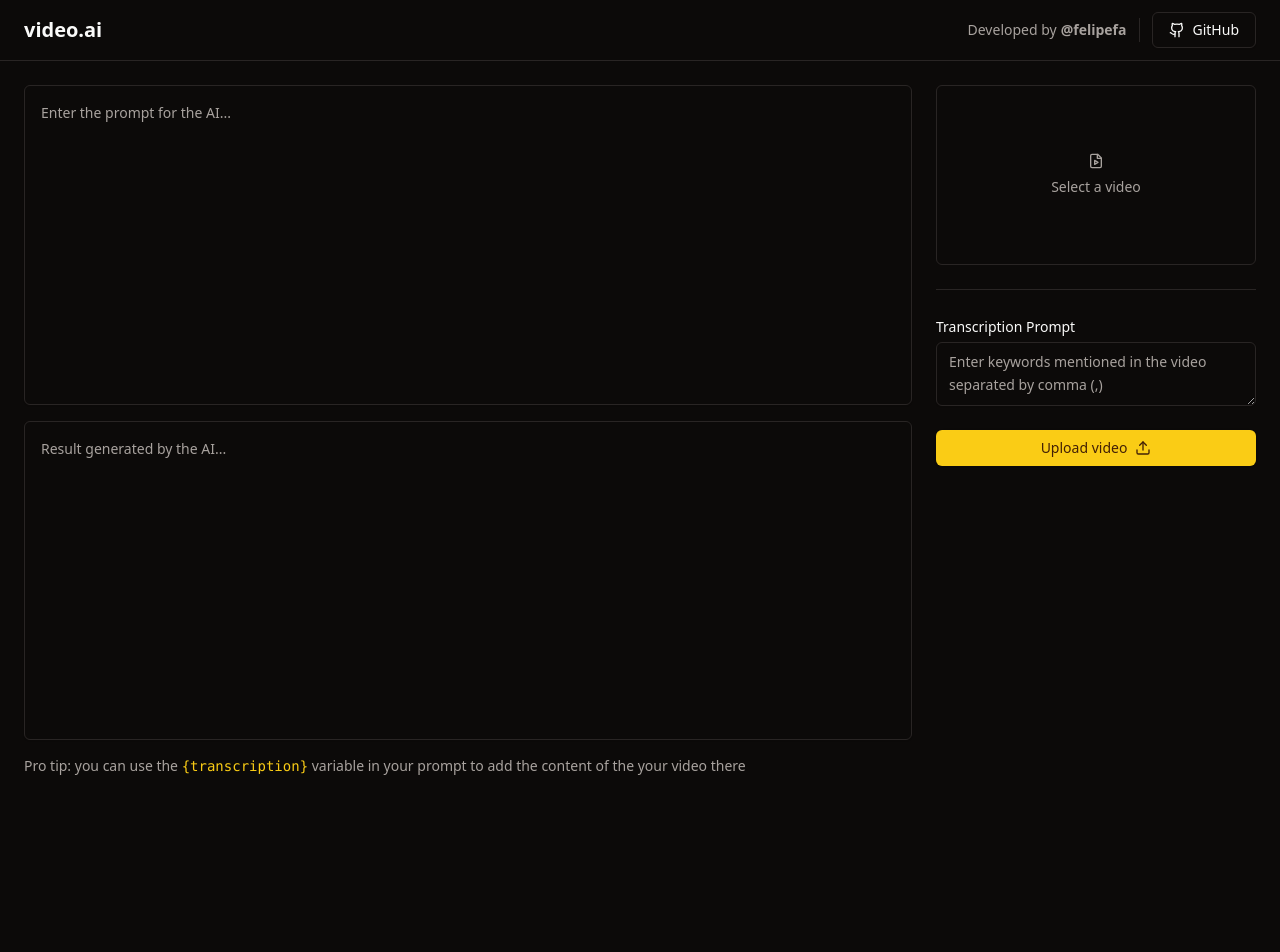
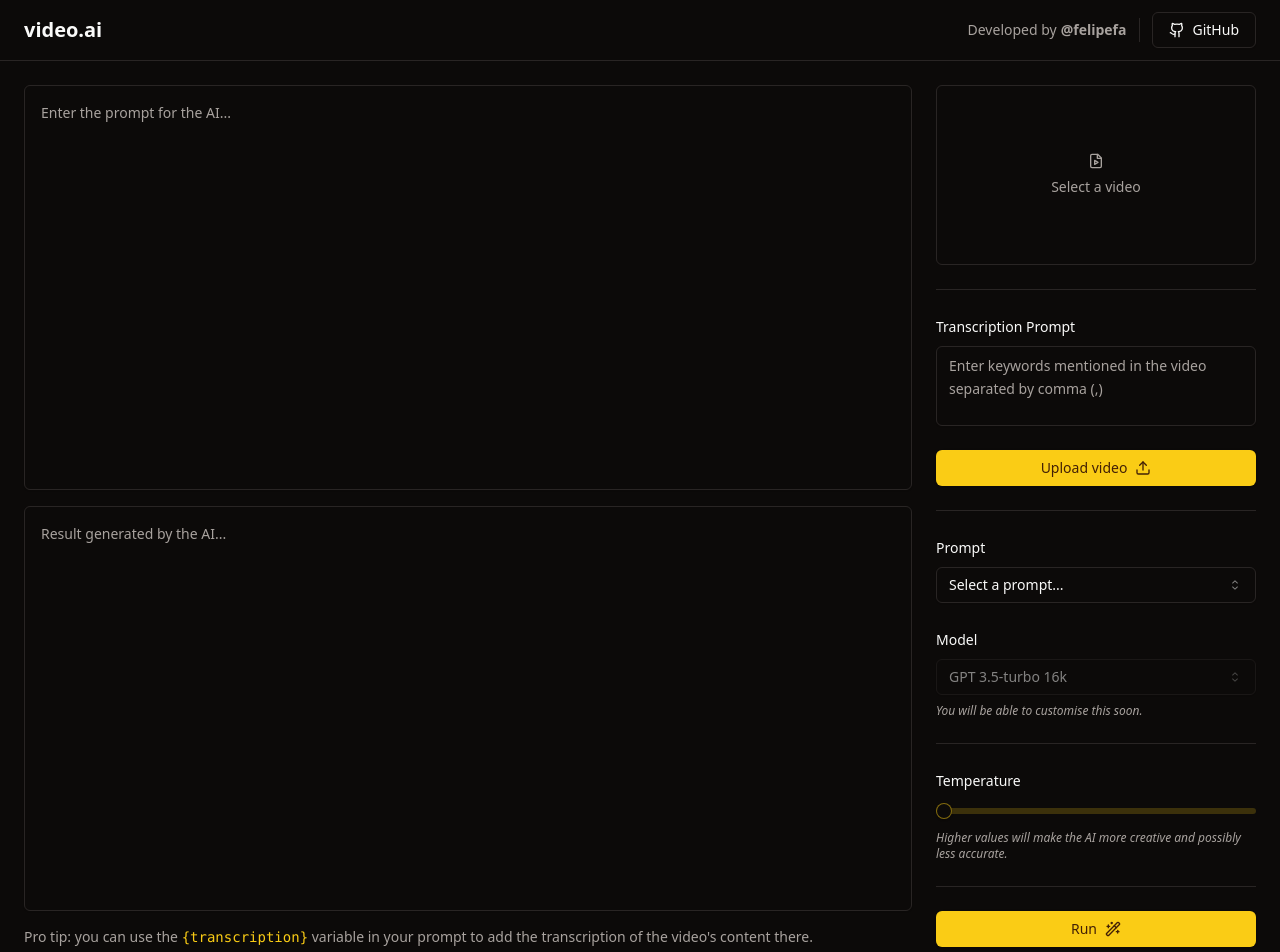
Before and after one commit to felipefa/video-ai-web, a React (Vite) app: page / in a window 1280 px wide. Shown: the top 952 px of the page. Before the commit the page ends 800 px from the top, so only its background shows below. Built offline with nearby package versions, Linux system fonts and the light colour scheme.

Commit message:
feat: finish layout for main area

```diff
--- a/package.json
+++ b/package.json
@@ -12,7 +12,9 @@
   "dependencies": {
     "@radix-ui/react-icons": "^1.3.0",
     "@radix-ui/react-label": "^2.0.2",
+    "@radix-ui/react-select": "^1.2.2",
     "@radix-ui/react-separator": "^1.0.3",
+    "@radix-ui/react-slider": "^1.1.2",
     "@radix-ui/react-slot": "^1.0.2",
     "class-variance-authority": "^0.7.0",
     "clsx": "^2.0.0",
--- a/src/App.tsx
+++ b/src/App.tsx
@@ -1,9 +1,17 @@
-import { FileVideo, Github, Upload } from "lucide-react";
+import { FileVideo, Github, Upload, Wand2 } from "lucide-react";
 
 import { Button } from "./components/ui/button";
 import { Label } from "./components/ui/label";
 import { Separator } from "./components/ui/separator";
 import { Textarea } from "./components/ui/textarea";
+import {
+  Select,
+  SelectContent,
+  SelectItem,
+  SelectTrigger,
+  SelectValue,
+} from "./components/ui/select";
+import { Slider } from "./components/ui/slider";
 
 export function App() {
   return (
@@ -50,7 +58,8 @@
           <p className="text-sm text-muted-foreground">
             Pro tip: you can use the{" "}
             <code className="text-primary">{"{transcription}"}</code> variable
-            in your prompt to add the content of the your video there
+            in your prompt to add the transcription of the video's content
+            there.
           </p>
         </div>
 
@@ -73,11 +82,11 @@
 
             <Separator />
 
-            <div className="space-y-1">
+            <div className="space-y-2">
               <Label htmlFor="transcription_prompt">Transcription Prompt</Label>
               <Textarea
                 id="transcription_prompt"
-                className="min-2-20 leading-relaxed"
+                className="h-20 leading-relaxed resize-none"
                 placeholder="Enter keywords mentioned in the video separated by comma (,)"
               />
             </div>
@@ -87,6 +96,58 @@
               <Upload className="w-4 h-4 ml-2" />
             </Button>
           </form>
+
+          <Separator />
+
+          <form className="space-y-6">
+            <div className="space-y-2">
+              <Label>Prompt</Label>
+              <Select>
+                <SelectTrigger>
+                  <SelectValue placeholder="Select a prompt..." />
+                </SelectTrigger>
+                <SelectContent>
+                  <SelectItem value="youtube-title">YouTube Title</SelectItem>
+                  <SelectItem value="youtube-description">
+                    YouTube Description
+                  </SelectItem>
+                </SelectContent>
+              </Select>
+            </div>
+
+            <div className="space-y-2">
+              <Label>Model</Label>
+              <Select defaultValue="gpt3.5" disabled>
+                <SelectTrigger>
+                  <SelectValue />
+                </SelectTrigger>
+                <SelectContent>
+                  <SelectItem value="gpt3.5">GPT 3.5-turbo 16k</SelectItem>
+                </SelectContent>
+              </Select>
+              <span className="block text-xs text-muted-foreground italic">
+                You will be able to customise this soon.
+              </span>
+            </div>
+
+            <Separator />
+
+            <div className="space-y-4">
+              <Label>Temperature</Label>
+              <Slider min={0} max={1} step={0.1} />
+              <span className="block text-xs text-muted-foreground italic">
+                Higher values will make the AI more creative and possibly less
+                accurate.
+              </span>
+            </div>
+
+            <Separator />
+
+            <Button className="w-full" type="submit">
+              Run
+              <Wand2 className="w-4 h-4 ml-2" />
+            </Button>
+          </form>
         </aside>
       </main>
     </div>
--- /dev/null
+++ b/src/components/ui/select.tsx
@@ -0,0 +1,118 @@
+import * as React from "react"
+import { CaretSortIcon, CheckIcon } from "@radix-ui/react-icons"
+import * as SelectPrimitive from "@radix-ui/react-select"
+
+import { cn } from "@/lib/utils"
+
+const Select = SelectPrimitive.Root
+
+const SelectGroup = SelectPrimitive.Group
+
+const SelectValue = SelectPrimitive.Value
+
+const SelectTrigger = React.forwardRef<
+  React.ElementRef<typeof SelectPrimitive.Trigger>,
+  React.ComponentPropsWithoutRef<typeof SelectPrimitive.Trigger>
+>(({ className, children, ...props }, ref) => (
+  <SelectPrimitive.Trigger
+    ref={ref}
+    className={cn(
+      "flex h-9 w-full items-center justify-between rounded-md border border-input bg-transparent px-3 py-2 text-sm shadow-sm ring-offset-background placeholder:text-muted-foreground focus:outline-none focus:ring-1 focus:ring-ring disabled:cursor-not-allowed disabled:opacity-50",
+      className
+    )}
+    {...props}
+  >
+    {children}
+    <SelectPrimitive.Icon asChild>
+      <CaretSortIcon className="h-4 w-4 opacity-50" />
+    </SelectPrimitive.Icon>
+  </SelectPrimitive.Trigger>
+))
+SelectTrigger.displayName = SelectPrimitive.Trigger.displayName
+
+const SelectContent = React.forwardRef<
+  React.ElementRef<typeof SelectPrimitive.Content>,
+  React.ComponentPropsWithoutRef<typeof SelectPrimitive.Content>
+>(({ className, children, position = "popper", ...props }, ref) => (
+  <SelectPrimitive.Portal>
+    <SelectPrimitive.Content
+      ref={ref}
+      className={cn(
+        "relative z-50 min-w-[8rem] overflow-hidden rounded-md border bg-popover text-popover-foreground shadow-md data-[state=open]:animate-in data-[state=closed]:animate-out data-[state=closed]:fade-out-0 data-[state=open]:fade-in-0 data-[state=closed]:zoom-out-95 data-[state=open]:zoom-in-95 data-[side=bottom]:slide-in-from-top-2 data-[side=left]:slide-in-from-right-2 data-[side=right]:slide-in-from-left-2 data-[side=top]:slide-in-from-bottom-2",
+        position === "popper" &&
+          "data-[side=bottom]:translate-y-1 data-[side=left]:-translate-x-1 data-[side=right]:translate-x-1 data-[side=top]:-translate-y-1",
+        className
+      )}
+      position={position}
+      {...props}
+    >
+      <SelectPrimitive.Viewport
+        className={cn(
+          "p-1",
+          position === "popper" &&
+            "h-[var(--radix-select-trigger-height)] w-full min-w-[var(--radix-select-trigger-width)]"
+        )}
+      >
+        {children}
+      </SelectPrimitive.Viewport>
+    </SelectPrimitive.Content>
+  </SelectPrimitive.Portal>
+))
+SelectContent.displayName = SelectPrimitive.Content.displayName
+
+const SelectLabel = React.forwardRef<
+  React.ElementRef<typeof SelectPrimitive.Label>,
+  React.ComponentPropsWithoutRef<typeof SelectPrimitive.Label>
+>(({ className, ...props }, ref) => (
+  <SelectPrimitive.Label
+    ref={ref}
+    className={cn("px-2 py-1.5 text-sm font-semibold", className)}
+    {...props}
+  />
+))
+SelectLabel.displayName = SelectPrimitive.Label.displayName
+
+const SelectItem = React.forwardRef<
+  React.ElementRef<typeof SelectPrimitive.Item>,
+  React.ComponentPropsWithoutRef<typeof SelectPrimitive.Item>
+>(({ className, children, ...props }, ref) => (
+  <SelectPrimitive.Item
+    ref={ref}
+    className={cn(
+      "relative flex w-full cursor-default select-none items-center rounded-sm py-1.5 pl-2 pr-8 text-sm outline-none focus:bg-accent focus:text-accent-foreground data-[disabled]:pointer-events-none data-[disabled]:opacity-50",
+      className
+    )}
+    {...props}
+  >
+    <span className="absolute right-2 flex h-3.5 w-3.5 items-center justify-center">
+      <SelectPrimitive.ItemIndicator>
+        <CheckIcon className="h-4 w-4" />
+      </SelectPrimitive.ItemIndicator>
+    </span>
+    <SelectPrimitive.ItemText>{children}</SelectPrimitive.ItemText>
+  </SelectPrimitive.Item>
+))
+SelectItem.displayName = SelectPrimitive.Item.displayName
+
+const SelectSeparator = React.forwardRef<
+  React.ElementRef<typeof SelectPrimitive.Separator>,
+  React.ComponentPropsWithoutRef<typeof SelectPrimitive.Separator>
+>(({ className, ...props }, ref) => (
+  <SelectPrimitive.Separator
+    ref={ref}
+    className={cn("-mx-1 my-1 h-px bg-muted", className)}
+    {...props}
+  />
+))
+SelectSeparator.displayName = SelectPrimitive.Separator.displayName
+
+export {
+  Select,
+  SelectGroup,
+  SelectValue,
+  SelectTrigger,
+  SelectContent,
+  SelectLabel,
+  SelectItem,
+  SelectSeparator,
+}
--- /dev/null
+++ b/src/components/ui/slider.tsx
@@ -0,0 +1,26 @@
+import * as React from "react"
+import * as SliderPrimitive from "@radix-ui/react-slider"
+
+import { cn } from "@/lib/utils"
+
+const Slider = React.forwardRef<
+  React.ElementRef<typeof SliderPrimitive.Root>,
+  React.ComponentPropsWithoutRef<typeof SliderPrimitive.Root>
+>(({ className, ...props }, ref) => (
+  <SliderPrimitive.Root
+    ref={ref}
+    className={cn(
+      "relative flex w-full touch-none select-none items-center",
+      className
+    )}
+    {...props}
+  >
+    <SliderPrimitive.Track className="relative h-1.5 w-full grow overflow-hidden rounded-full bg-primary/20">
+      <SliderPrimitive.Range className="absolute h-full bg-primary" />
+    </SliderPrimitive.Track>
+    <SliderPrimitive.Thumb className="block h-4 w-4 rounded-full border border-primary/50 bg-background shadow transition-colors focus-visible:outline-none focus-visible:ring-1 focus-visible:ring-ring disabled:pointer-events-none disabled:opacity-50" />
+  </SliderPrimitive.Root>
+))
+Slider.displayName = SliderPrimitive.Root.displayName
+
+export { Slider }
```
Also changed, not shown: 1 other file (tests, documents, lock files or other folders).
